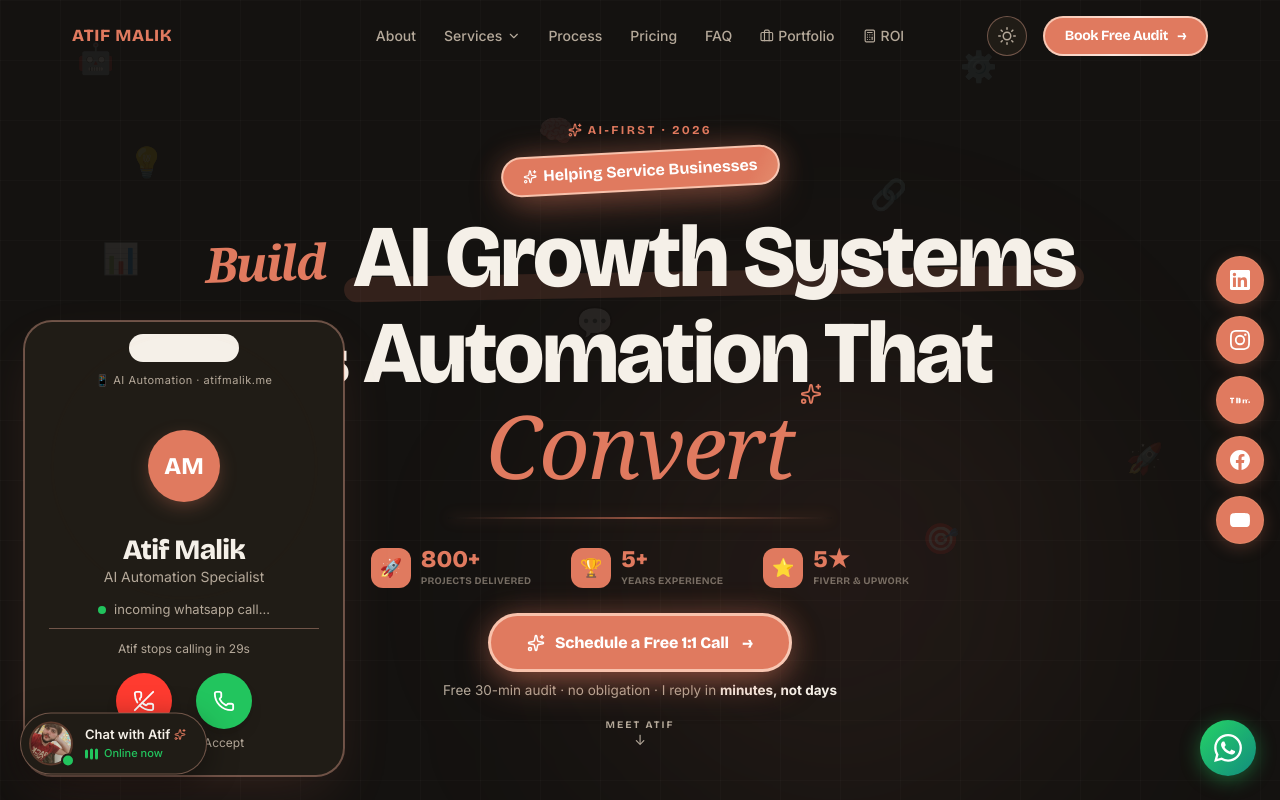
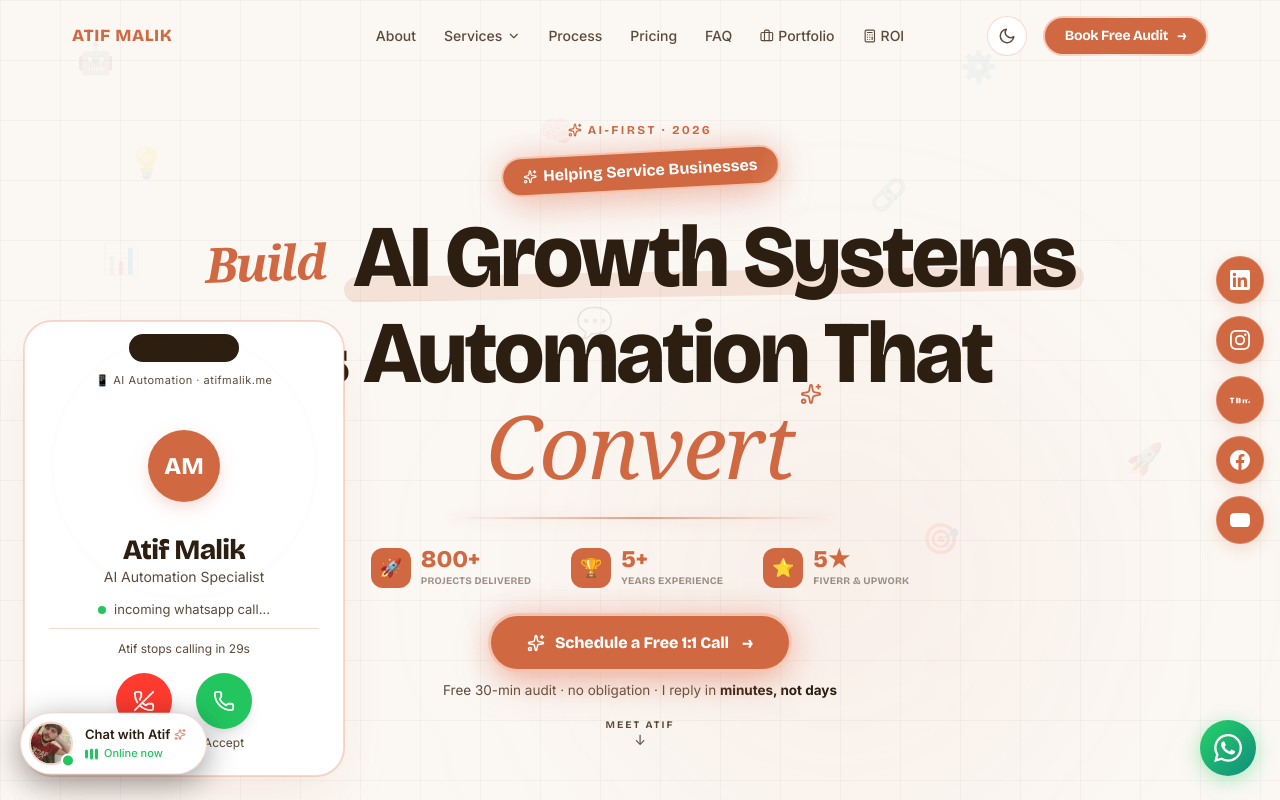
Before and after one commit to atifmalikautomation/AtifMalikPortfolio, a Next.js app: page / in a window 1280 px wide. Shown: the top 800 px of the page. Built offline with nearby package versions, Linux system fonts and the light colour scheme; a web font is replaced by a local one.

Commit message:
Default to light mode for all visitors (dark only if chosen), no theme flash

```diff
--- a/src/app/layout.tsx
+++ b/src/app/layout.tsx
@@ -48,9 +48,16 @@ export default function RootLayout({ children }: LayoutProps<"/">) {
     <html
       lang="en"
       data-scroll-behavior="smooth"
-      className={`${inter.variable} ${jetbrainsMono.variable} h-full antialiased`}
+      className={`light ${inter.variable} ${jetbrainsMono.variable} h-full antialiased`}
+      suppressHydrationWarning
     >
       <head>
+        {/* Light mode is the default; only switch to dark if the visitor chose it before */}
+        <script
+          dangerouslySetInnerHTML={{
+            __html: `try{if(localStorage.getItem("theme")==="dark"){document.documentElement.classList.remove("light")}}catch(e){}`,
+          }}
+        />
         <link rel="preconnect" href="https://fonts.googleapis.com" />
         <link rel="preconnect" href="https://fonts.gstatic.com" crossOrigin="anonymous" />
         <link
--- a/src/components/layout/ThemeToggle.tsx
+++ b/src/components/layout/ThemeToggle.tsx
@@ -3,14 +3,11 @@
 import { useState, useEffect } from "react";
 
 export function ThemeToggle() {
-  const [light, setLight] = useState(false);
+  const [light, setLight] = useState(true);
 
   useEffect(() => {
-    const saved = localStorage.getItem("theme");
-    if (saved === "light") {
-      setLight(true);
-      document.documentElement.classList.add("light");
-    }
+    // Light is the default; the inline script in layout removes it if the visitor chose dark
+    setLight(document.documentElement.classList.contains("light"));
   }, []);
 
   const toggle = () => {
```
